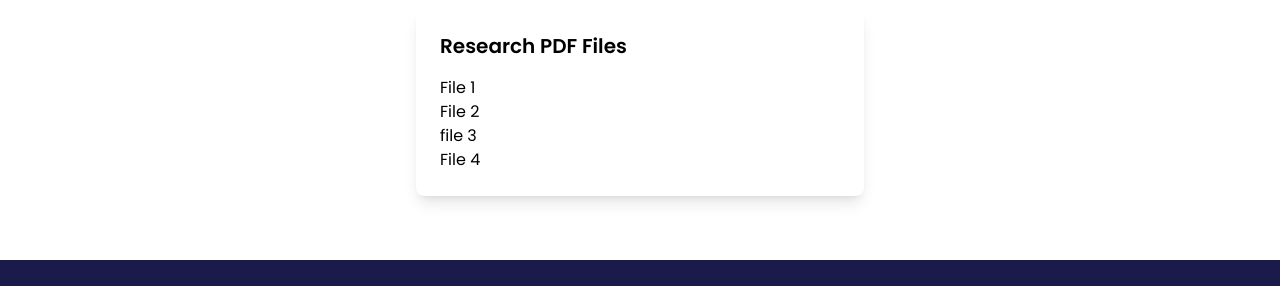
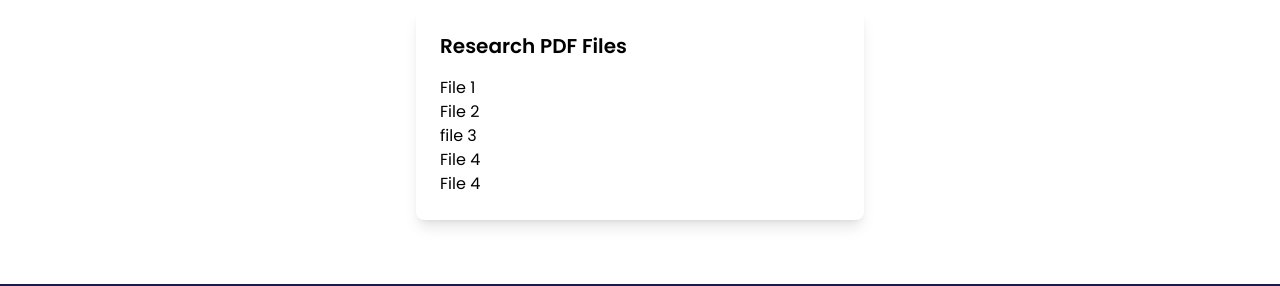
Before and after one commit to J1nxsane/WorldclassCurtain, a plain HTML site: page Research.html in a window 1280 px wide. Shown: the part 652-938 px from the top of the page. Drawn offline with nearby package versions, Linux system fonts and the light colour scheme.

Commit message:
Update Research.html

```diff
--- a/Research.html
+++ b/Research.html
@@ -165,6 +165,8 @@
                 <br>
                 <a href="https://drive.google.com/file/d/1Dg6dPTmAAtJqUt2pspw3dQ04-Fwd-nDY/view?usp=sharing" target="_blank" class="text-black">File 4</a>
                 <br>
+                 <a href="https://drive.google.com/file/d/1ZP4XSO6IR0sIY6pfpwj0mistraJr3E4c/view?usp=sharing" target="_blank" class="text-black">File 4</a>
+                <br>
             </div>
         </div>
     </section>
```
